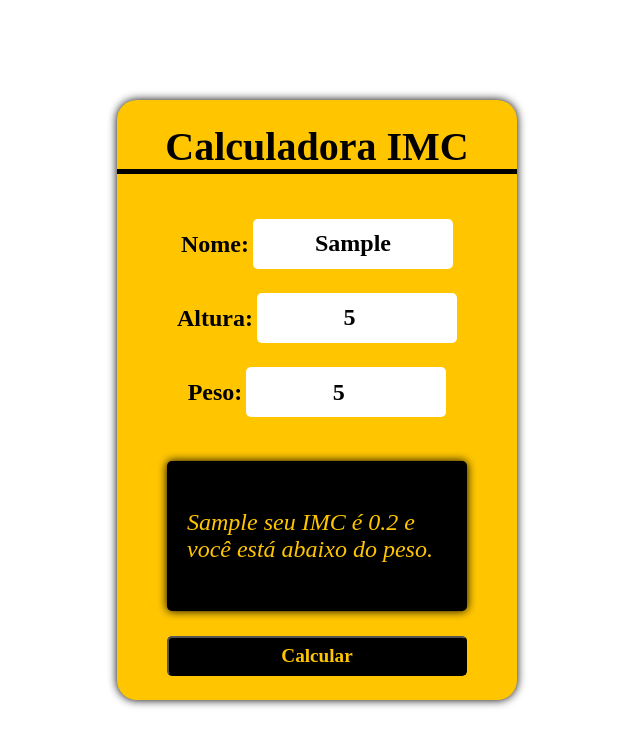
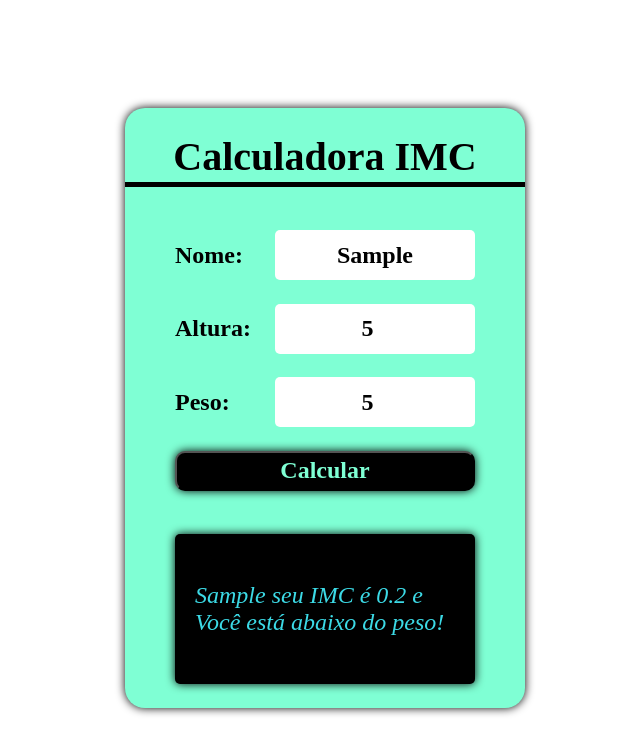
Before and after one commit to jeffynunes09/calculadora, a plain HTML site: page index.html in a window 1280 px wide. Both pictures are taken after typing "Sample", "5", "5" into the empty fields and a click on the button "Calcular". Shown: the whole page, without its empty margins (323-963 px from the left). Drawn offline with Linux system fonts and the light colour scheme.

Commit message:
arquivos

```diff
--- /dev/null
+++ b/IMC.js
@@ -0,0 +1,59 @@
+
+// variavel global//
+const calcular = document.getElementById("calcular")
+
+
+
+
+function imc() {
+
+    //variaveis usadas na funcao imc//
+    const nome = document.getElementById("nome").value;
+    const altura = document.getElementById("altura").value;
+    const peso = document.getElementById("peso").value;
+    const resultado = document.getElementById("resultado");
+
+
+    //funcao//
+    if (nome !== '' && altura !== '' && peso !== '') {
+
+        const valorIMC = (peso / (altura * altura)).toFixed(1);
+        let classificacao = "";
+
+        //condicoes para classificão//
+        if (valorIMC < 18.5) {
+            classificacao = "Você está abaixo do peso!";
+
+        } else if (valorIMC < 25) {
+
+            classificacao = "Você está no peso ideal!";
+        } else if (valorIMC < 30) {
+            classificacao = "Você está um pouco acima do peso!";
+
+        } else if (valorIMC < 35) {
+            classificacao = "Você está com obesidade grau I!!";
+
+        } else if (valorIMC < 40) {
+            classificacao = "Você está com obesidade grau II!";
+        } else {
+            classificacao = "Você está muito acima do peso,procure ajuda profissional!";
+        }
+
+        // templante string //
+
+        resultado.textContent = `${nome} seu IMC é ${valorIMC} e ${classificacao}`;
+
+    } else {
+
+
+        resultado.textContent = "Preencha todos os campos !!"
+    }
+
+
+
+}
+
+
+// botao calcular , chama a funcao e add evento click ao botao//
+
+calcular.addEventListener("click", imc);
--- a/index.html
+++ b/index.html
@@ -1,22 +1,19 @@
-<!DOCTYPE html>
-<html lang="pt-BR">
+<html>
 
 <head>
-    <meta charset="UTF-8">
-    <meta name="viewport" content="width=device-width, initial-scale=1.0">
-    <title>Calculadora IMC</title>
+    <title>teste</title>
     <link rel="stylesheet" href="./style.css">
 </head>
 
 <body>
+
     <main>
+
         <div class="container">
-            <h1>Calculadora IMC</h1>
-
-
+            <div class="title">Calculadora IMC</div>
             <div class="input">
                 <label>Nome:</label>
-                <input type="text" id='nome'>
+                <input type="text" id="nome">
             </div>
             <div class="input">
                 <label>Altura:</label>
@@ -27,14 +24,17 @@
                 <input type="number" id="peso">
             </div>
 
-            <div class="result" id='resultado'></div>
             <button id="calcular">Calcular</button>
-        </div>
+            <div class="resultado" id="resultado"></div>
+
+
+            </div>
+
 
 
     </main>
 
-    <script src="./main.js"></script>
+    <script src="./IMC.js"></script>
 </body>
 
 </html>
--- a/style.css
+++ b/style.css
@@ -1,9 +1,5 @@
-* {
-    margin: 0;
-    padding: 0;
-    box-sizing: border-box;
-    text-decoration: none;
-}
+
+
 
 main {
     display: flex;
@@ -17,7 +13,7 @@ main {
 .container {
         display: flex;
         flex-direction: column;
-    background: rgb(255, 198, 0);
+        background-color: aquamarine;
         width: 400px;
         height: 600px;
         align-items: center;
@@ -26,43 +22,54 @@ main {
         box-shadow: 0 0 10px black;
 }
 
-h1 {
-    font: bold 2.5rem serif;
+.title {
         display: flex;
+        align-items: center;
         justify-content: center;
-    align-items: center;
         width: 100%;
         height: 50px;
-    border-bottom: solid 5px black;
+        font: bold 2.5rem serif;
+        border-bottom: solid 5PX black;
         margin-bottom: 20px;
 }
+.input {
+        display: flex;
+        width: 300px;
+        height: 50px;
+        justify-content: space-between;
+        align-items: center;}
 
 .input input {
         width: 200px;
         height: 50px;
+        font: bold 1.5rem serif;
         border-radius: 5px;
         border: none;
         outline: 0;
-    font: bold 1.5rem serif;
-    text-align: center;
+        text-align:center;
+        justify-content: center;
 }
+
 
 .input label {
          font: bold 1.5rem serif;
 }
 
-button {
+
+#calcular {
         width: 300px;
         height: 40px;
-    font: bold 1.2rem serif;
-    background: #000;
-    color: rgb(255, 198, 0);
+        font: bold 1.5rem serif;
+        background-color: black;
+        color:aquamarine;
+        border-radius: 10px;
+        box-shadow: 0 0 10px black;
+        cursor: pointer;
         outline: none;
-    border-radius: 5px;
-    cursor: pointer;
 }
 
-.result {
+.resultado {
+
         display: flex;
         margin-top: 20px;
         align-items: center;
@@ -72,8 +79,9 @@ button {
         font: italic 1.5rem serif;
         box-shadow: 0px 0px 10px black;
         background: #000;
-    color: rgb(255, 198, 0);
+        color: rgb(60, 218, 230);
         padding: 20px;
         box-sizing: border-box;
         user-select: none;
+
 }
```
Lines whose indentation alone changed are shown as unchanged.
